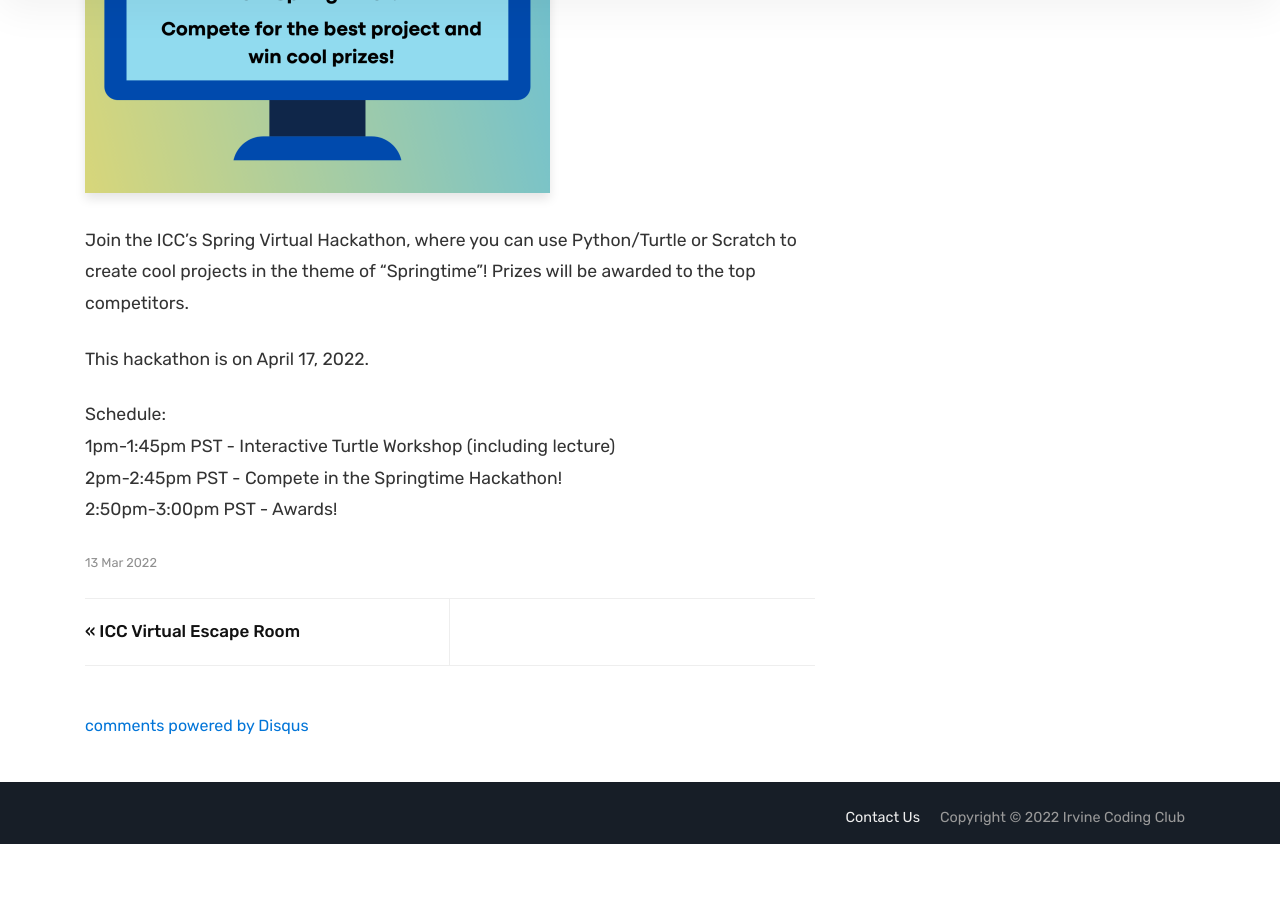
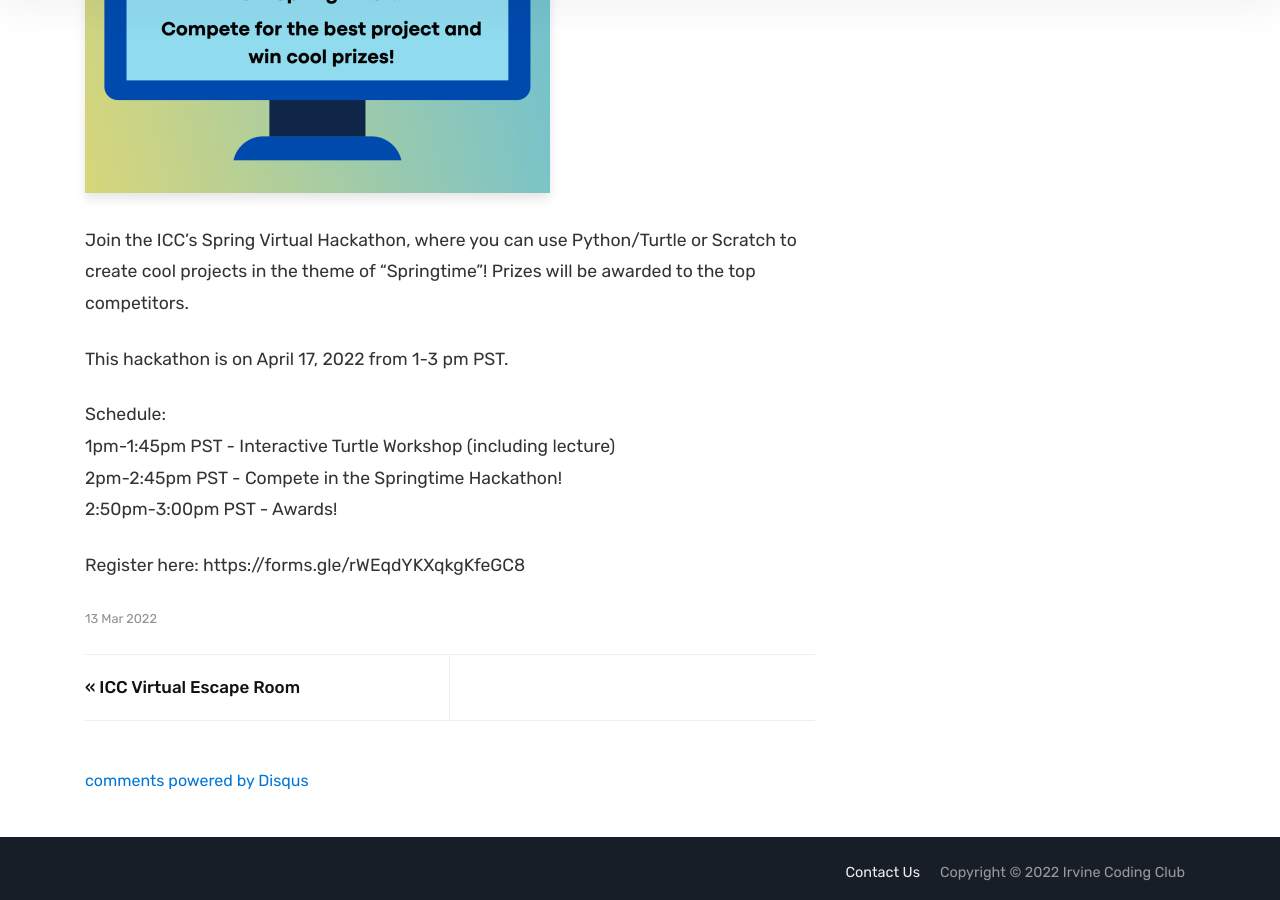
Before and after one commit to irvinecodingclub/irvinecodingclub.github.io, a Jekyll site: the page built from _posts/2022-03-13-springtime-hackathon.md, in a window 1280 px wide and 900 px high, scrolled down 647 px. Built offline with Jekyll 4.4.1, drawn with Linux system fonts in a browser that asks for light colours; comment, search, counter and statistics services are not loaded; before the commit the page ends 1491 px from its top, so only the background shows below that.

Commit message:
Update 2022-03-13-springtime-hackathon.md

```diff
--- a/_posts/2022-03-13-springtime-hackathon.md
+++ b/_posts/2022-03-13-springtime-hackathon.md
@@ -11,9 +11,11 @@ excerpt: "Create cool coding projects to compete in our spring hackathon!"
 
 Join the ICC's Spring Virtual Hackathon, where you can use Python/Turtle or Scratch to create cool projects in the theme of "Springtime"! Prizes will be awarded to the top competitors.
 
-This hackathon is on April 17, 2022.
+This hackathon is on April 17, 2022 from 1-3 pm PST.
 
 Schedule:
 1pm-1:45pm PST - Interactive Turtle Workshop (including lecture)
 2pm-2:45pm PST - Compete in the Springtime Hackathon!
 2:50pm-3:00pm PST - Awards!
+
+Register here: https://forms.gle/rWEqdYKXqkgKfeGC8
```
